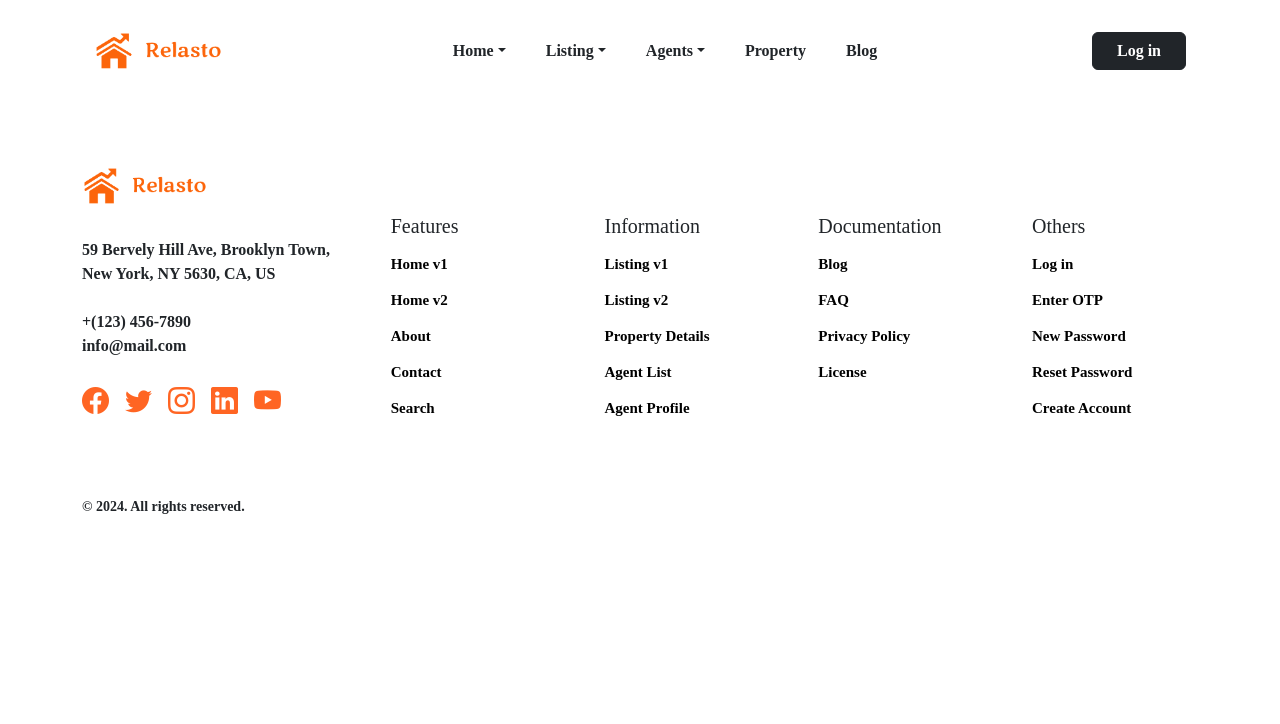
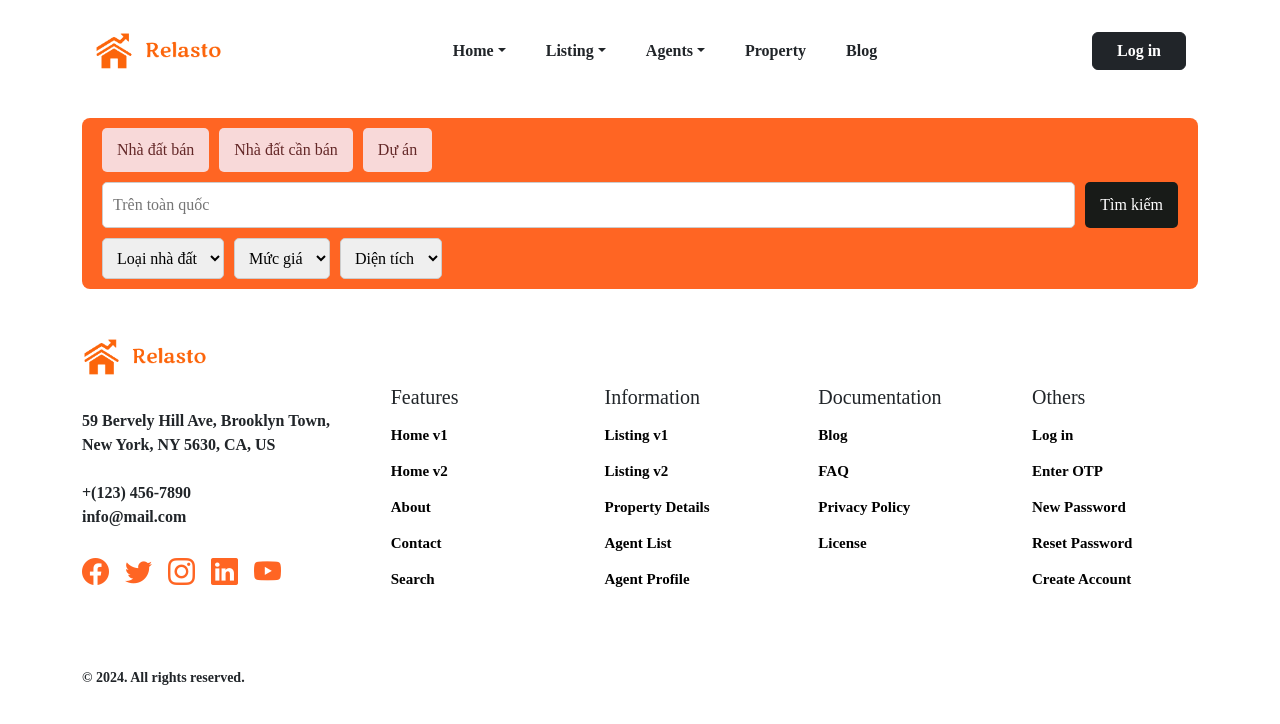
Before and after one commit to Real-Estate-Platforms-Project/Real-estate-platforms-project-FE, a React (Create React App) app: page / in a window 1280 px wide. Shown: the top 724 px of the page. Built offline with nearby package versions, Linux system fonts and the light colour scheme; a web font is replaced by a local one.

Commit message:
thanh search

```diff
--- /dev/null
+++ b/src/component/search/SearchBar.js
@@ -0,0 +1,32 @@
+import '../../css/SearchBar.css'
+function SearchBar(){
+    return (
+        <div className="search-bar-container">
+            <div className="search-bar-tabs">
+                <button className="tab">Nhà đất bán</button>
+                <button className="tab">Nhà đất cần bán</button>
+                <button className="tab">Dự án</button>
+            </div>
+            <div className="search-bar">
+                <input
+                    type="text"
+                    className="search-input"
+                    placeholder="Trên toàn quốc"
+                />
+                <button className="search-button">Tìm kiếm</button>
+            </div>
+            <div className="filters">
+                <select className="filter-select">
+                    <option>Loại nhà đất</option>
+                </select>
+                <select className="filter-select">
+                    <option>Mức giá</option>
+                </select>
+                <select className="filter-select">
+                    <option>Diện tích</option>
+                </select>
+            </div>
+        </div>
+    );
+}
+export default SearchBar;
--- /dev/null
+++ b/src/css/SearchBar.css
@@ -0,0 +1,61 @@
+.search-bar-container {
+    background-color: #ff6523;
+    padding: 10px 20px;
+    border-radius: 8px;
+    width: 100%;
+
+}
+
+.search-bar-tabs {
+    display: flex;
+    gap: 10px;
+    margin-bottom: 10px;
+}
+
+.tab {
+    padding: 10px 15px;
+    border: none;
+    background-color: #f8d9d9;
+    color: #642828;
+    cursor: pointer;
+    border-radius: 5px;
+}
+
+.tab.active {
+    background-color: #ff6523;
+    color: white;
+}
+
+.search-bar {
+    display: flex;
+    gap: 10px;
+    margin-bottom: 10px;
+}
+
+.search-input {
+    flex: 1;
+    padding: 10px;
+    border: 1px solid #ccc;
+    border-radius: 5px;
+}
+
+.search-button {
+    padding: 10px 15px;
+    background-color: #181b18;
+    color: white;
+    border: none;
+    border-radius: 5px;
+    cursor: pointer;
+}
+
+.filters {
+    display: flex;
+    gap: 10px;
+}
+
+.filter-select {
+    padding: 10px;
+    border: 1px solid #ccc;
+    border-radius: 5px;
+
+}
--- a/src/page/client/Home.js
+++ b/src/page/client/Home.js
@@ -1,6 +1,7 @@
 import {Outlet} from "react-router-dom";
 import Nav from "../../component/client/Nav";
 import Footer from "../../component/client/Footer";
+import SearchBar from "../../component/search/SearchBar";
 
 export default function Home() {
     return (
@@ -8,9 +9,11 @@ export default function Home() {
             <Nav/>
             <main className="mt-3">
                 <div className="container">
+                    <SearchBar/>
                     <Outlet/>
                 </div>
             </main>
+
             <Footer/>
         </div>
     )
```
